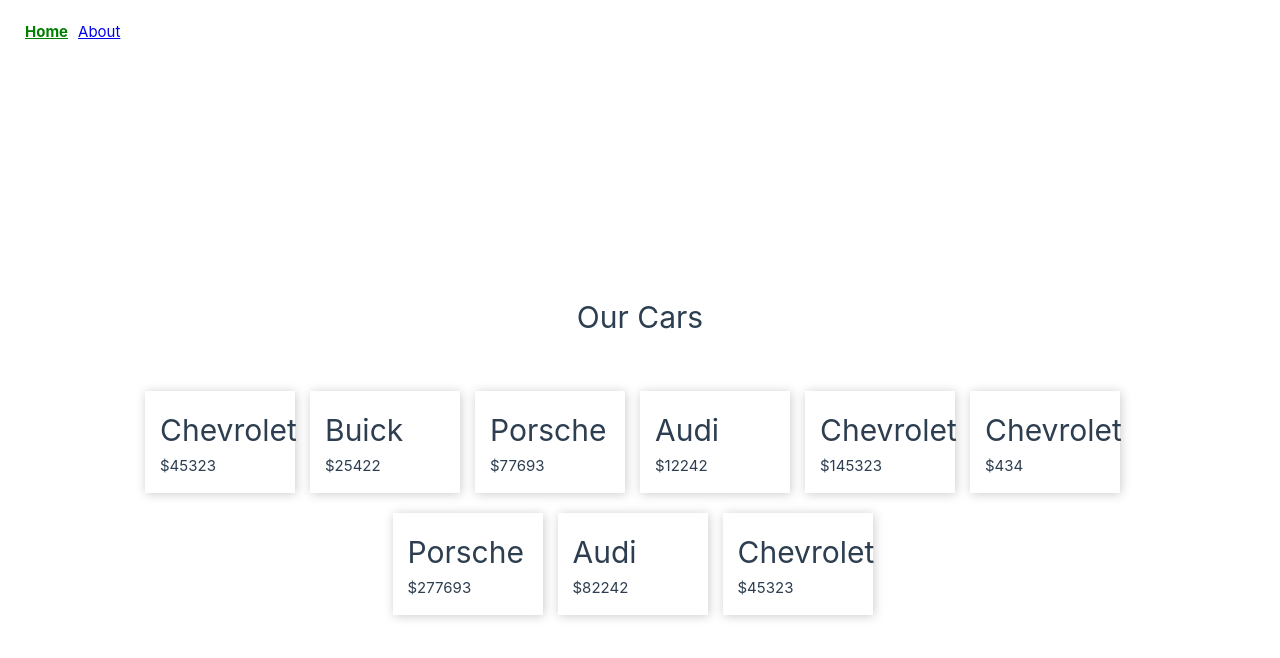
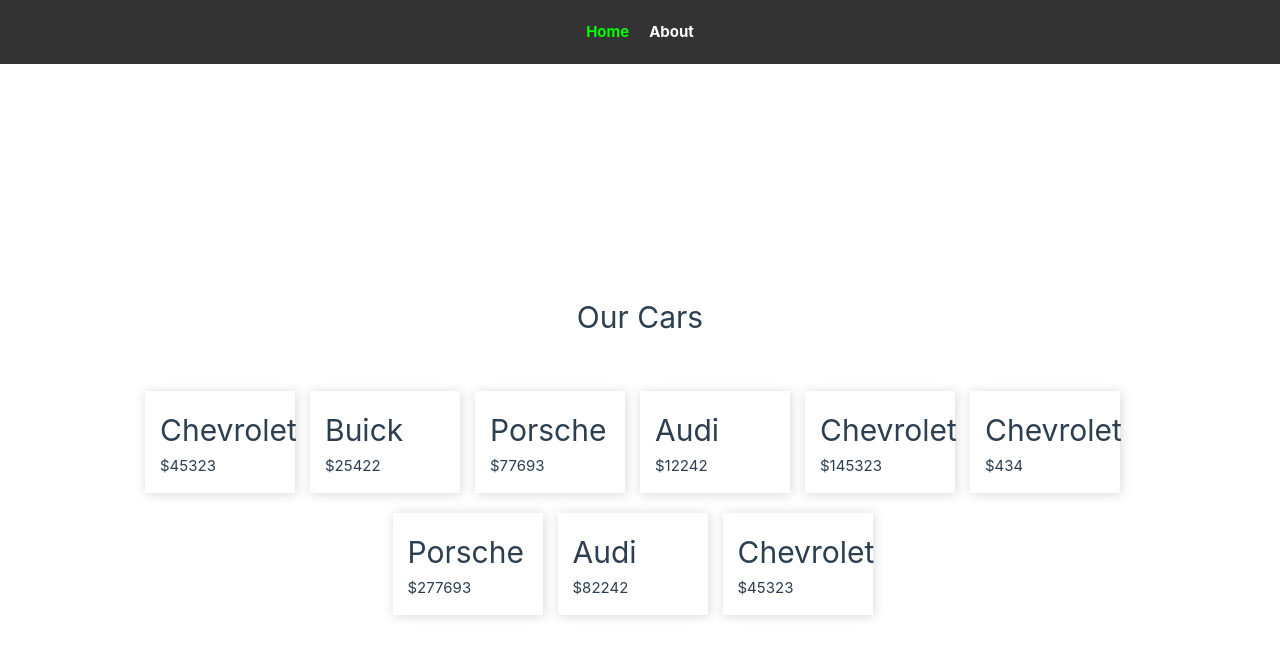
Before and after one commit to imyungchu/routing-app, a Vue app: page / in a window 1280 px wide. Shown: the top 658 px of the page. Built offline with nearby package versions, Linux system fonts and the light colour scheme.

Commit message:
the appbar style

```diff
--- a/src/App.vue
+++ b/src/App.vue
@@ -1,12 +1,8 @@
-<script setup>
-	import {RouterView, RouterLink} from 'vue-router'
-</script>
-
 <template>
   <main>
     <div class='links'>
-			<RouterLink active-class='active' to='/'>Home</RouterLink>
-			<RouterLink active-class='active' to='/about'>About</RouterLink>
+      <RouterLink class="nav-link" active-class='active' to='/'>Home</RouterLink>
+      <RouterLink class="nav-link" active-class='active' to='/about'>About</RouterLink>
     </div>
     <RouterView />
   </main>
@@ -14,13 +10,26 @@
 
 <style scoped>
   .links {
-		padding: 20px
+    display: flex;
+    justify-content: center;
+    align-items: center;
+    padding: 20px;
+    background-color: #333;
   }
-	.links a {
-		margin: 0 5px
+
+  .nav-link {
+    margin: 0 10px;
+    text-decoration: none;
+    color: #fff;
+    font-weight: bold;
+    transition: color 0.3s ease;
   }
+
+  .nav-link:hover {
+    color: #00ff00;
+  }
+
   .active {
-		font-weight: bold;
-		color: green;
+    color: #00ff00;
   }
 </style>
--- a/src/views/HomeView.vue
+++ b/src/views/HomeView.vue
@@ -26,7 +26,7 @@
     justify-content: center;
   }
   .card {
-    box-shadow: 1px 1px 10px rgba(0, 0, 0, 0.207);
+    box-shadow: 1px 1px 10px rgba(152, 152, 152, 0.394);
     padding: 15px;
     width: 150px;
     margin-right: 15px;
```
Lines whose indentation alone changed are shown as unchanged.
